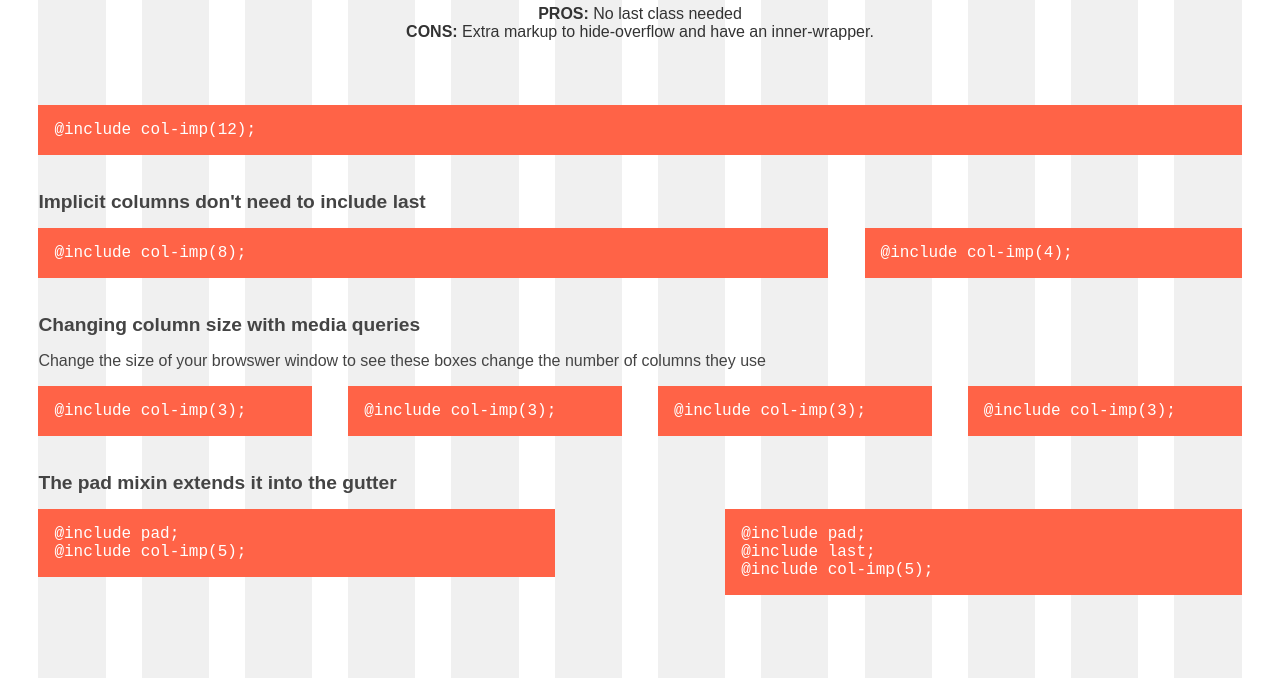
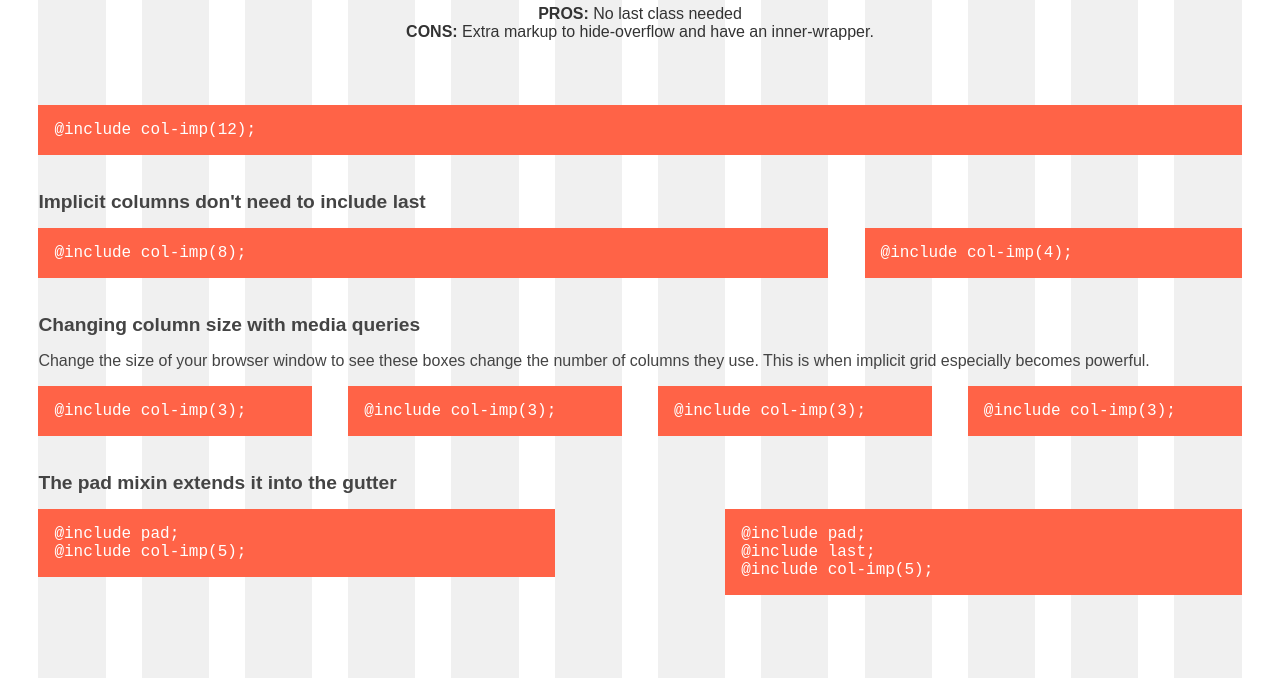
Before and after one commit to jpweller/Implicit-Grid, a plain HTML site: page example/index.html in a window 1280 px wide. Shown: the part 122-802 px from the top of the page. Drawn offline with Linux system fonts and the light colour scheme.

Commit message:
Update example text and readme

```diff
--- a/example/index.html
+++ b/example/index.html
@@ -46,7 +46,7 @@
 
 			<div class="info-imp">
 				<h2>Changing column size with media queries</h2>
-				<p>Change the size of your browswer window to see these boxes change the number of columns they use</p>
+				<p>Change the size of your browser window to see these boxes change the number of columns they use. This is when implicit grid especially becomes powerful.</p>
 			</div>
 
 			<div class="col-imp-change bar"><code></code></div>
```
Also changed, not shown: 1 other file.
